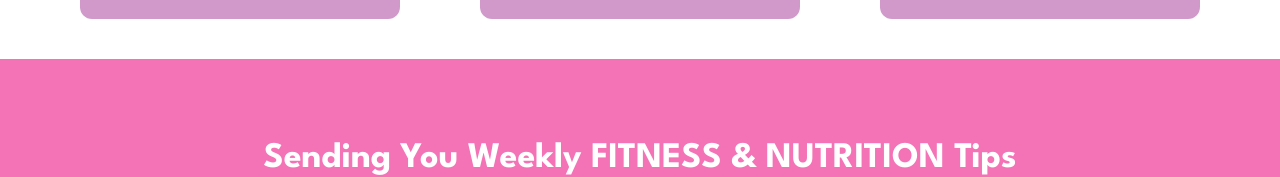
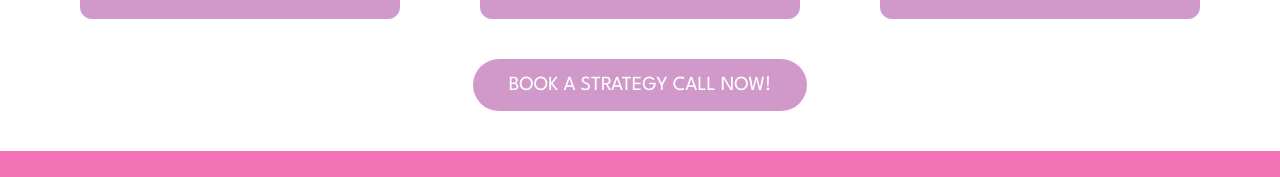
Before and after one commit to xVelkow/AYA.K, a Next.js app: page / in a window 1280 px wide. Shown: the part 1891-2068 px from the top of the page. Built offline with nearby package versions, Linux system fonts and the light colour scheme; a web font is replaced by a local one.

Commit message:
adding Cta in services section

```diff
--- a/src/components/Services.tsx
+++ b/src/components/Services.tsx
@@ -1,4 +1,5 @@
 import Image from "next/image";
+import Link from "next/link";
 export default function Services(){
     return <section className="bg-white flex flex-col justify-center items-center py-10 gap-10">
         <h1 className="text-primary-600 mx-4">YOU GOT THIS!</h1>
@@ -44,5 +45,6 @@ export default function Services(){
                 </div>
             </div>
         </div>
+        <Link href="/contact" className="rounded-full"><button className="text-xl py-3 px-9 uppercase">Book a Strategy Call NOW!</button></Link>
     </section>
 }
```
